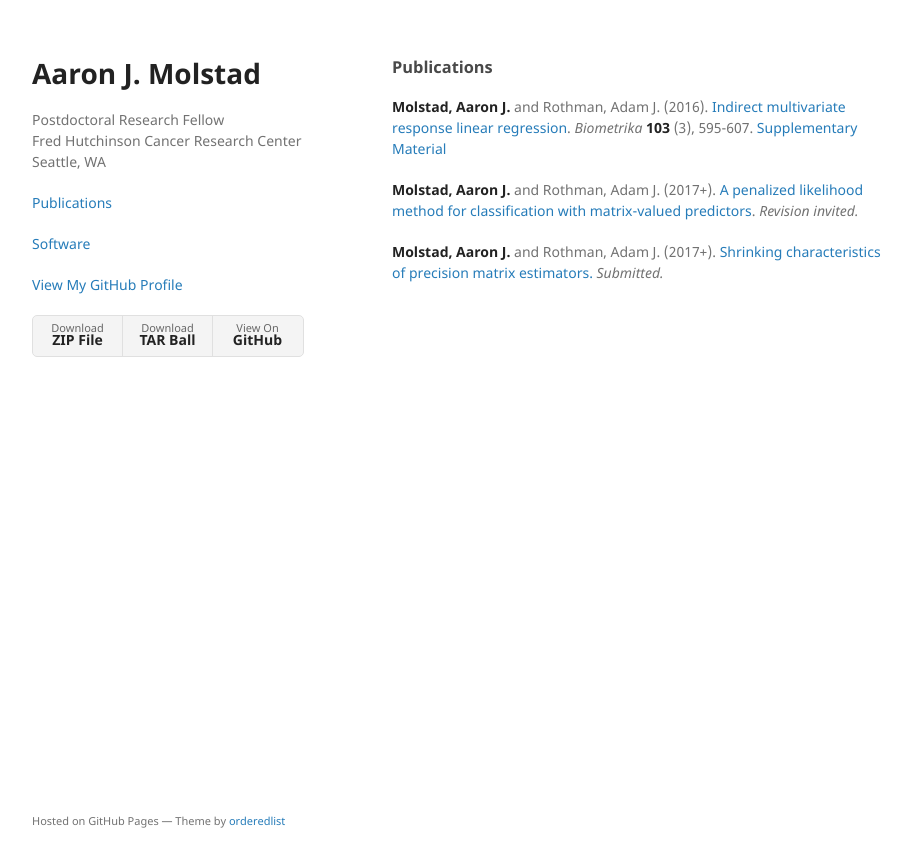
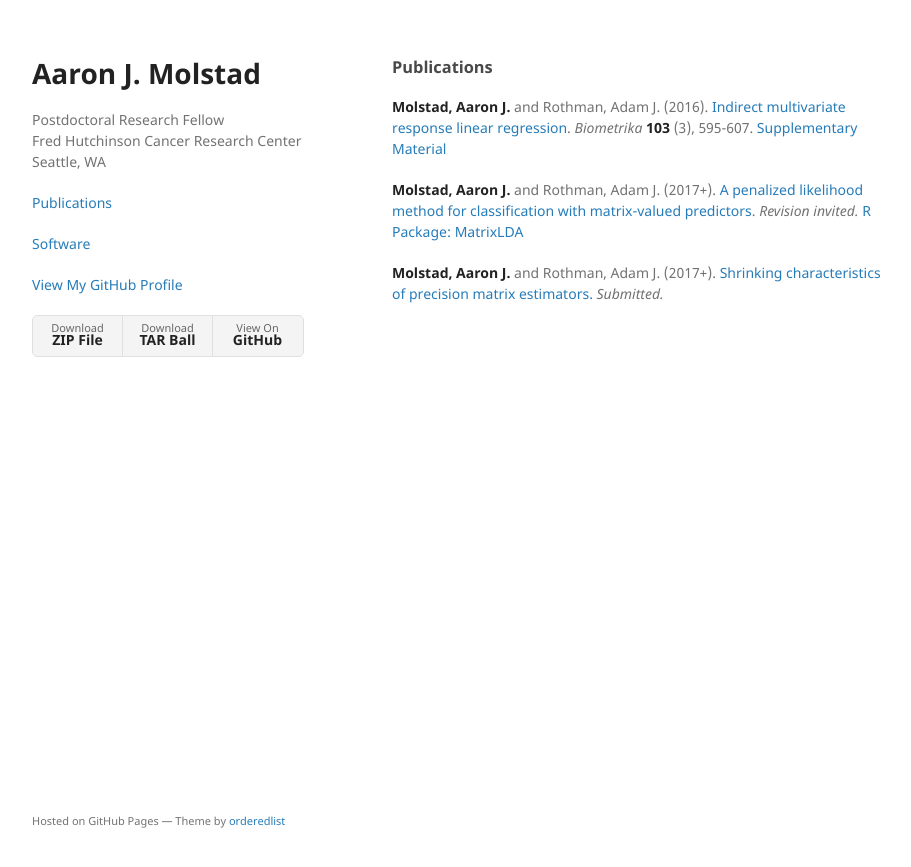
Before and after one commit to ajmolstad/ajmolstad.github.io, a Jekyll site: the page built from publications.md, in a window 1280 px wide. Shown: the top 867 px of the page, without its empty margins (178-1089 px from the left). Built offline with Jekyll 4.4.1, drawn with Linux system fonts in a browser that asks for light colours; our own code applies the rules of GitHub Pages for plain Markdown files.

Commit message:
finally done!

```diff
--- a/publications.md
+++ b/publications.md
@@ -3,8 +3,8 @@
 ---
 ### Publications
 
-**Molstad, Aaron J.** and Rothman, Adam J. (2016). [Indirect multivariate response linear regression](https://academic.oup.com/biomet/article-abstract/103/3/595/1744444/Indirect-multivariate-response-linear-regression?redirectedFrom=fulltext). *Biometrika* **103** (3), 595-607. [Supplementary Material](IMRLR.pdf)
+**Molstad, Aaron J.** and Rothman, Adam J. (2016). [Indirect multivariate response linear regression](https://academic.oup.com/biomet/article-abstract/103/3/595/1744444/Indirect-multivariate-response-linear-regression?redirectedFrom=fulltext). *Biometrika* **103** (3), 595-607. [Supplementary Material](pages/IMRLR.pdf)
 
-**Molstad, Aaron J.**  and Rothman, Adam J. (2017+). [A penalized likelihood method for classification with matrix-valued predictors](MatLDA.pdf). *Revision invited.*
+**Molstad, Aaron J.**  and Rothman, Adam J. (2017+). [A penalized likelihood method for classification with matrix-valued predictors](pages/MatLDA.pdf). *Revision invited.* [R Package: MatrixLDA](https://cran.r-project.org/web/packages/MatrixLDA/.)
 
-**Molstad, Aaron J.** and Rothman, Adam J. (2017+). [Shrinking characteristics of precision matrix estimators.](CharShrink.pdf) *Submitted.*
+**Molstad, Aaron J.** and Rothman, Adam J. (2017+). [Shrinking characteristics of precision matrix estimators.](pages/CharShrink.pdf) *Submitted.*
```
